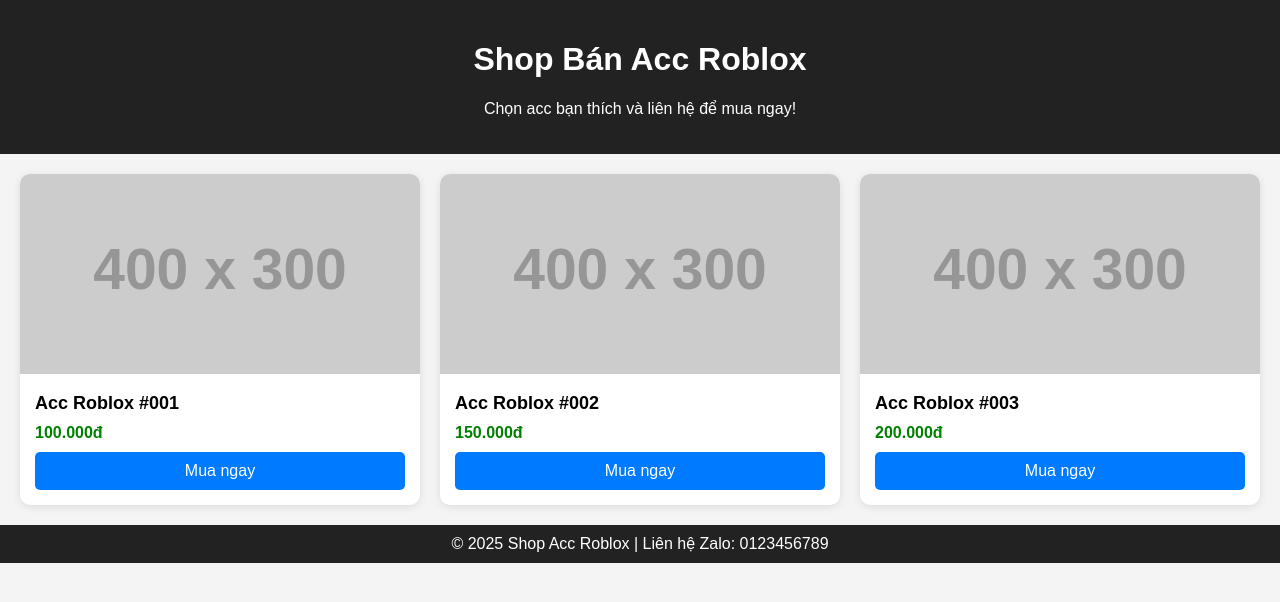
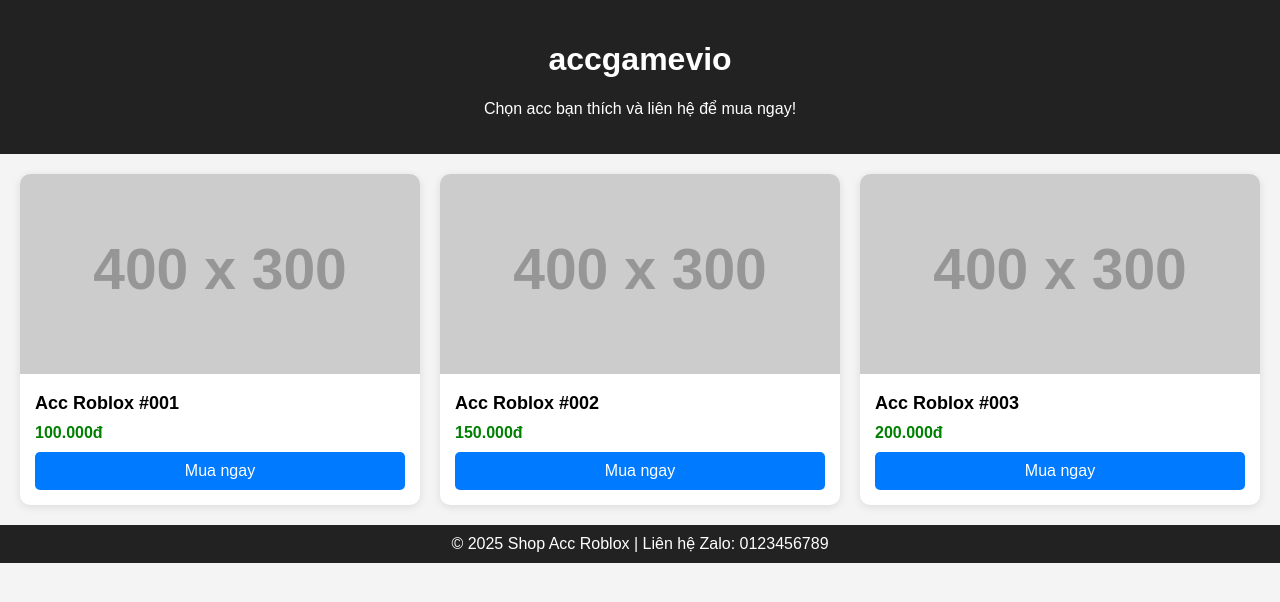
Before and after one commit to congcasa1111/Hyoka-peccockk, a plain HTML site: page index.html in a window 1280 px wide. Drawn offline with Linux system fonts and the light colour scheme; placeholder pictures from the web are drawn by us.

Commit message:
Update index.html

```diff
--- a/index.html
+++ b/index.html
@@ -3,7 +3,7 @@
 <head>
   <meta charset="UTF-8">
   <meta name="viewport" content="width=device-width, initial-scale=1.0">
-  <title>Shop Acc Roblox</title>
+  <title>accgamevip</title>
   <style>
     body { font-family: Arial; margin: 0; padding: 0; background: #f4f4f4; }
     header { background: #222; color: white; padding: 20px; text-align: center; }
@@ -20,7 +20,7 @@
 </head>
 <body>
   <header>
-    <h1>Shop Bán Acc Roblox</h1>
+    <h1>accgamevio</h1>
     <p>Chọn acc bạn thích và liên hệ để mua ngay!</p>
   </header>
 
```
